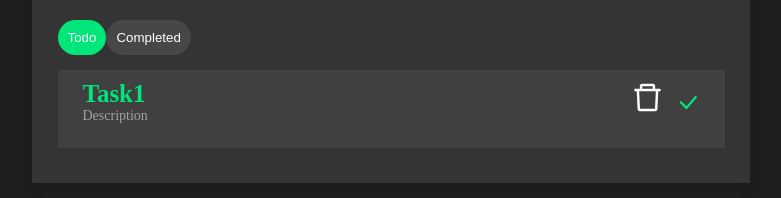
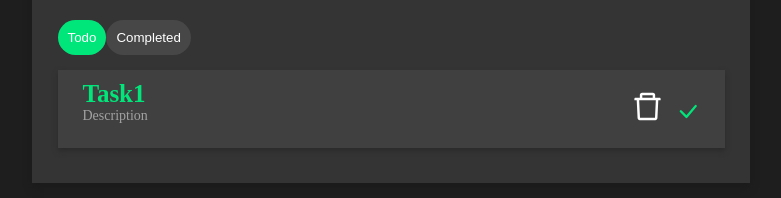
Before and after one commit to G-first-t/React-TODO-list, a React (Vite) app in the folder todo-list/: page / in a window 1280 px wide. Shown: the part 238-436 px from the top of the page, without its empty margins (249-1030 px from the left). Built offline with nearby package versions, Linux system fonts and the light colour scheme.

Commit message:
completing the UI

```diff
--- a/todo-list/src/index.css
+++ b/todo-list/src/index.css
@@ -88,10 +88,12 @@ h1{
     background-color: #414040;
     display:flex;
     justify-content: space-between;
+    align-items: center;
     padding: 25px;
     padding-bottom: 10px;
     padding-top: 10px;
     margin-bottom: 10px;
+    box-shadow: 0px 3px 5px rgb(43,42,42);
 }
 .todo-list-item h3{
     font-size: 25px;
```
